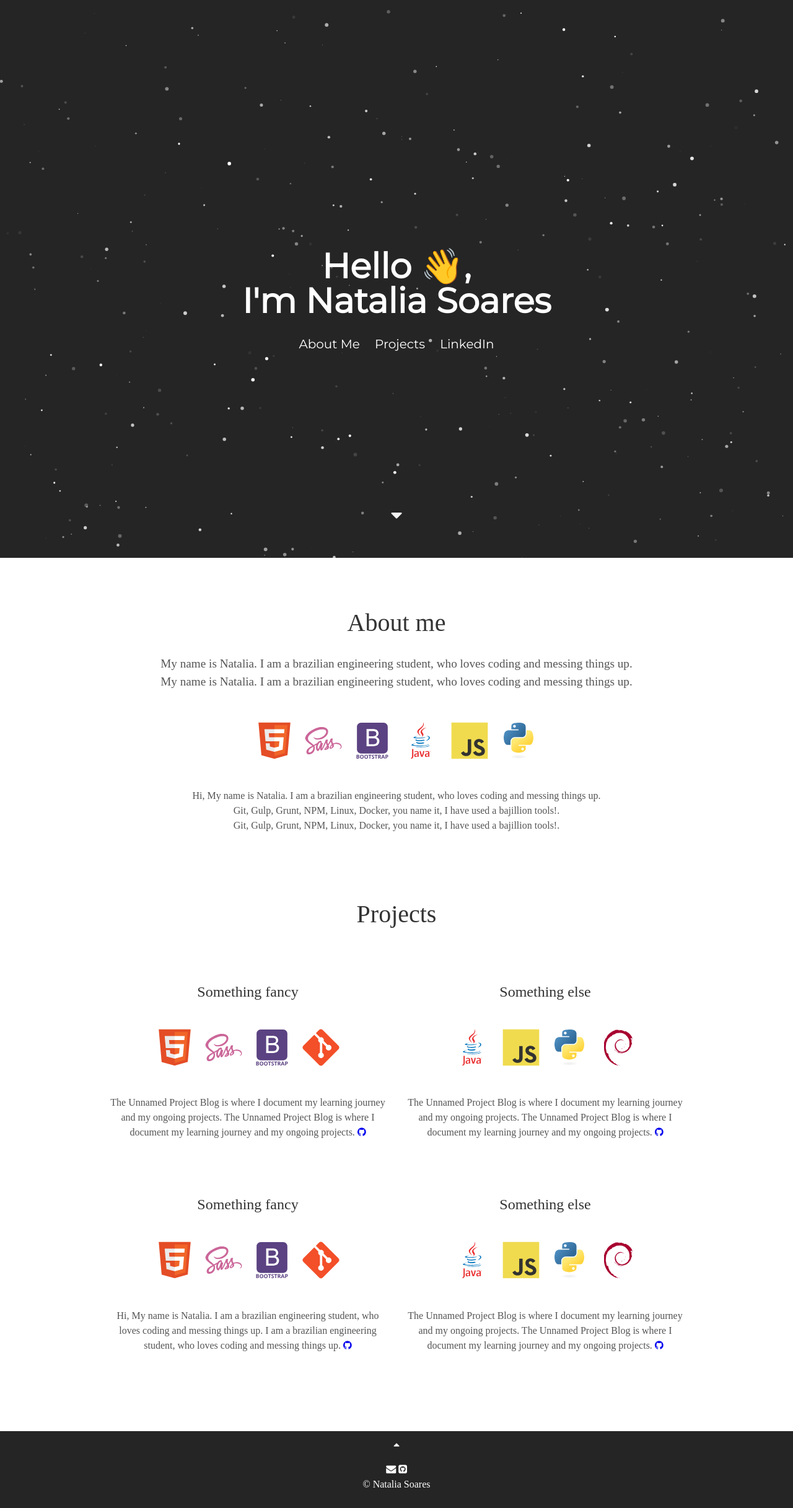
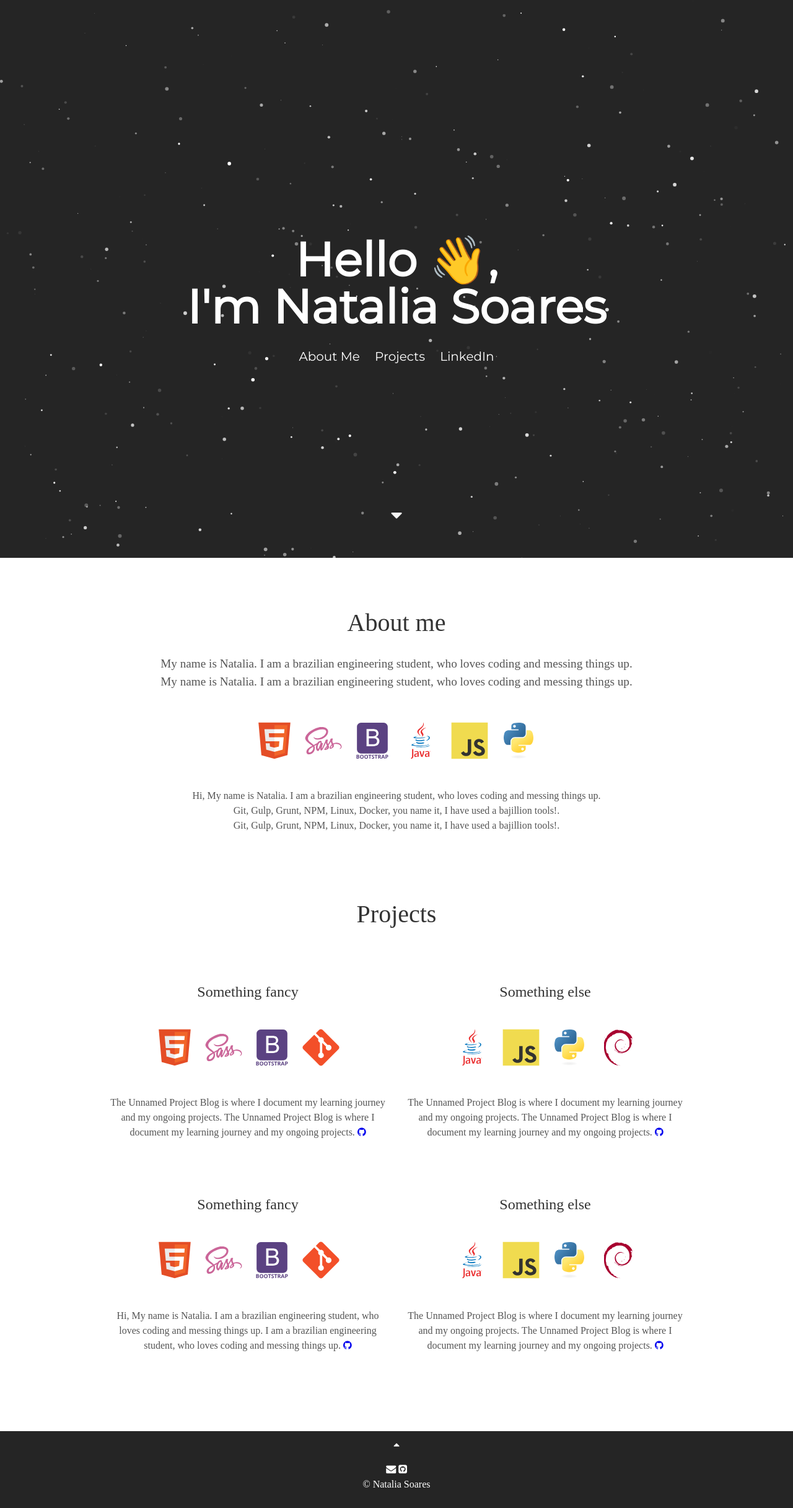
Before and after one commit to srnatalia/srnatalia.github.io, a Jekyll site: the page built from index.html, in a window 1280 px wide. Shown: the whole page at 62% size. Built offline with Jekyll 4.4.1, drawn with Linux system fonts in a browser that asks for light colours; some web fonts are replaced.

Commit message:
Update main.css

```diff
--- a/assets/css/main.css
+++ b/assets/css/main.css
@@ -3790,7 +3790,7 @@ sup {
   transform: translate(-50%, -50%);
 }
 .header .site-title {
-  font-size: 50px;
+  font-size: 76px; /*50*/
   white-space: nowrap;
   display: block;
   line-height: 1;
@@ -3799,7 +3799,7 @@ sup {
 @media only screen and (min-width: 768px) {
   .header .site-title {
     margin: 0;
-    font-size: 56px; /*76*/
+    font-size: 76px;
   }
 }
 .header .site-description {
```
